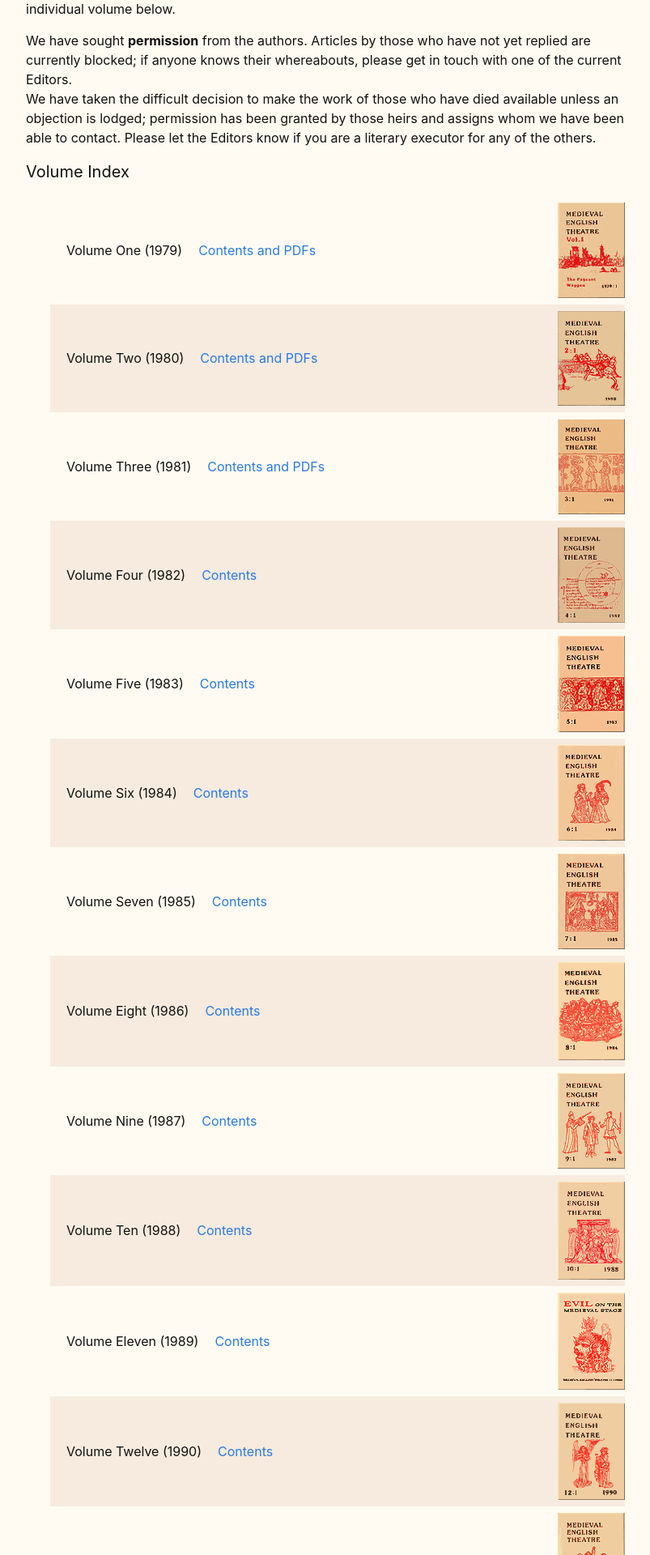
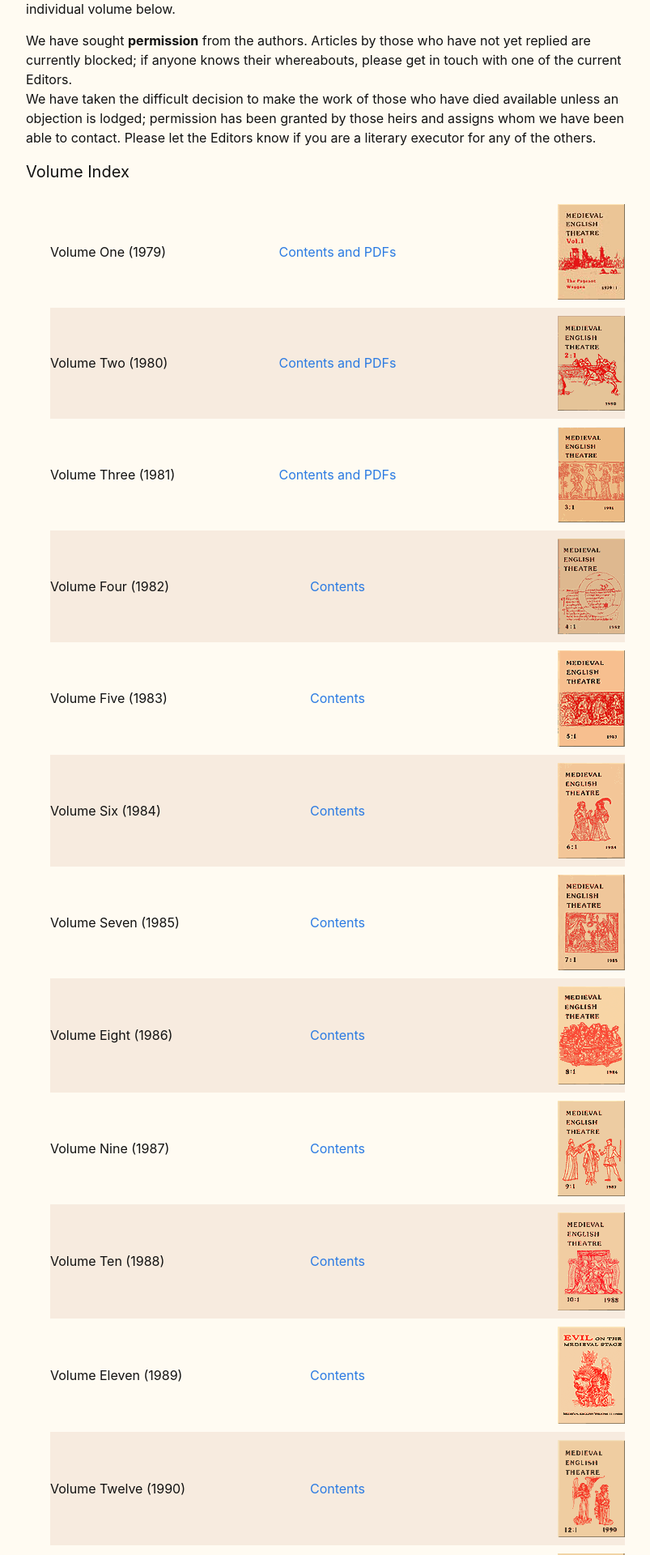
Before and after one commit to jamescummings/jamescummings.github.io, a Jekyll site: the page built from src/journal/volindex.md, in a window 1280 px wide. Shown: the part 1078-2998 px from the top of the page at 81% size, without its empty margins (238-1041 px from the left). Built offline with Jekyll 4.4.1, drawn with Linux system fonts in a browser that asks for light colours.

Commit message:
tidying volume index

```diff
--- a/src/_sass/minima/_custom-styles.scss
+++ b/src/_sass/minima/_custom-styles.scss
@@ -26,27 +26,27 @@ li > ul {margin-bottom: 1em;}
 li {padding: 1em;}
 li > ul > li {padding: 0.1em;}
 
-/* Custom alignment for the volume list */
+
+
 .volume-list li {
-  display: flex;
-  align-items: center; /* Vertically centers the text and the image */
-  gap: 20px;           /* Ensures clean spacing between text elements */
+  display: grid;
+  /* TRICK: Left and Right columns split remaining space evenly (1fr),
+     forcing the Middle column (auto) to be perfectly centered. */
+  grid-template-columns: 1fr auto 1fr;
+  align-items: center;
   padding: 10px 0;
-  justify-content: space-evenly; /* Keeps text and Contents link together */
-  padding: 8px 0;              /* Gives each row some breathing room */
-
 }
 
-/* Target the last anchor tag inside the li (the image link) */
-.volume-list li a:last-child {
-  margin-left: auto;   /* Magic trick: pushes this item to the far right */
-  flex-shrink: 0;      /* Prevents the image from getting squeezed */
+/* 1. Pull the empty placeholder anchor (#45) out of the grid flow
+      so it doesn't accidentally steal a column slot */
+.volume-list li a:not([href]) {
+  position: absolute;
 }
 
-
-
-
-
+/* 2. Force the image link to anchor itself to the far right edge of its column */
+.volume-list li a:has(img) {
+  justify-self: end;
+}
 
 
 
--- a/src/journal/volindex.md
+++ b/src/journal/volindex.md
@@ -65,6 +65,8 @@ We have taken the difficult decision to make the work of those who have died ava
 - <a xmlns="http://www.w3.org/1999/xhtml" name="34" id="34"/> Volume Thirty-Four (2012)   [Contents and PDFs](vol34.html)   [<img xmlns="http://www.w3.org/1999/xhtml" src="/assets/covers/vol34vsm.jpg"/>](vol34.html)
 - <a xmlns="http://www.w3.org/1999/xhtml" name="35" id="35"/> Volume Thirty-Five (2013)   [Contents and PDFs](vol35.html)   [<img xmlns="http://www.w3.org/1999/xhtml"     src="/assets/covers/vol35vsm.jpg"     width="94px"     height="132px"     border="0"/>](vol35.html)
 - <a xmlns="http://www.w3.org/1999/xhtml" name="36" id="36"/> Volume Thirty-Six (2014)   [Contents and PDFs](vol36.html)   [<img xmlns="http://www.w3.org/1999/xhtml" src="/assets/covers/vol36vsm.jpg"/>](vol36.html)
+{: .volume-list}
+
 #### Published by BOYDELL &amp; BREWER
 - <a xmlns="http://www.w3.org/1999/xhtml" name="37" id="37"/> Volume Thirty-Seven (2015)   [Contents](vol37.html)   [<img xmlns="http://www.w3.org/1999/xhtml"     src="/assets/covers/vol37vsm.jpg"     width="94px"     height="132px"     border="0"/>](vol37.html)
 - <a xmlns="http://www.w3.org/1999/xhtml" name="38" id="38"/> Volume Thirty-Eight (2016)   [Contents](vol38.html)   [<img xmlns="http://www.w3.org/1999/xhtml" src="/assets/covers/vol38vsm.jpg"/>](vol36.html)
```
